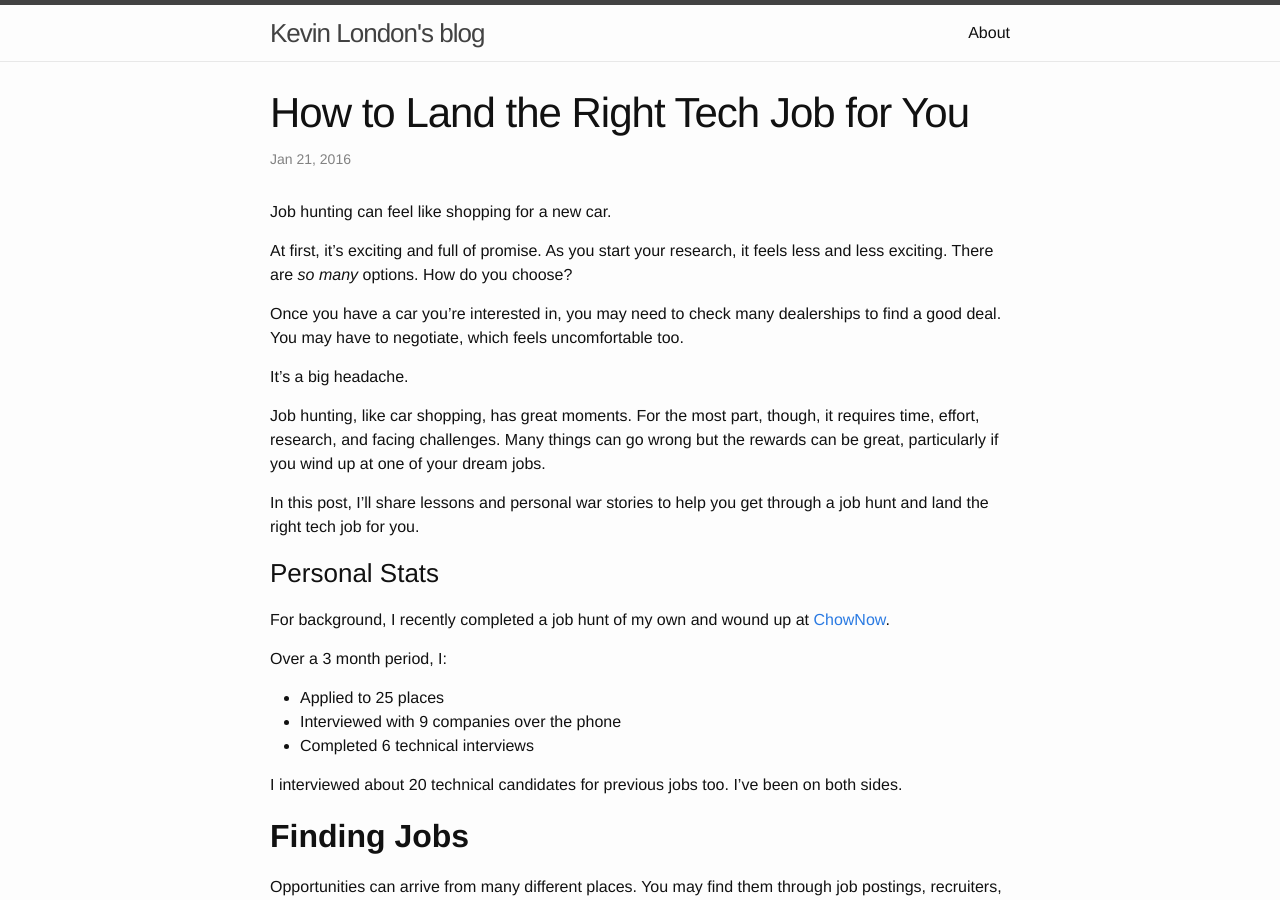
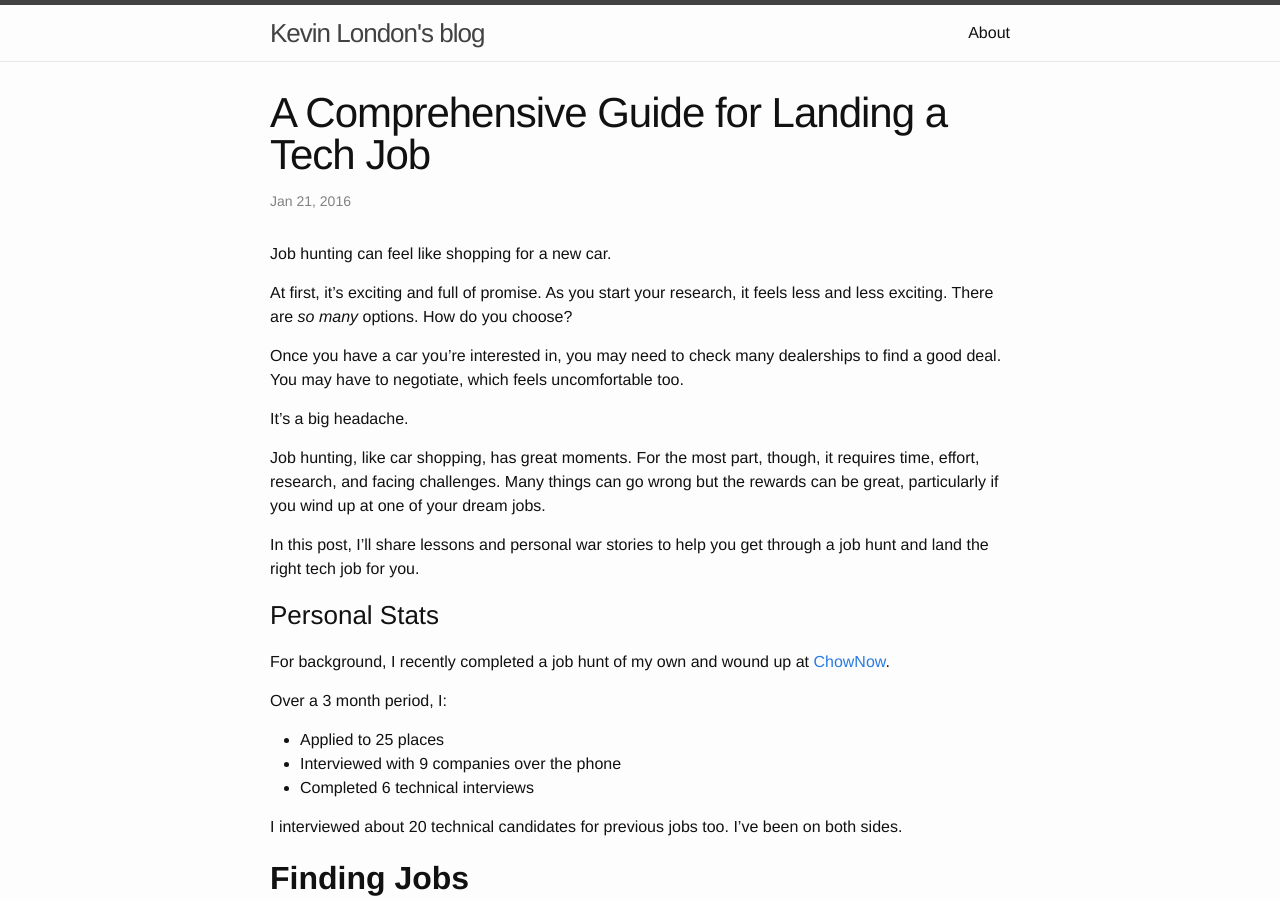
Before and after one commit to kevinlondon/kevinlondon.github.io, a Jekyll site: the page built from _posts/2016-01-21-job-hunt-guide.md, in a window 1280 px wide and 900 px high. Built offline with Jekyll 4.4.1, drawn with Linux system fonts in a browser that asks for light colours; comment, search, counter and statistics services are not loaded.

Commit message:
Rename title

```diff
--- a/_posts/2016-01-21-job-hunt-guide.md
+++ b/_posts/2016-01-21-job-hunt-guide.md
@@ -1,6 +1,6 @@
 ---
 layout: post
-title:  "How to Land the Right Tech Job for You"
+title:  "A Comprehensive Guide for Landing a Tech Job"
 date:   2016-01-21 20:45:08
 ---
 
```
Also changed, not shown: 1 other file.
